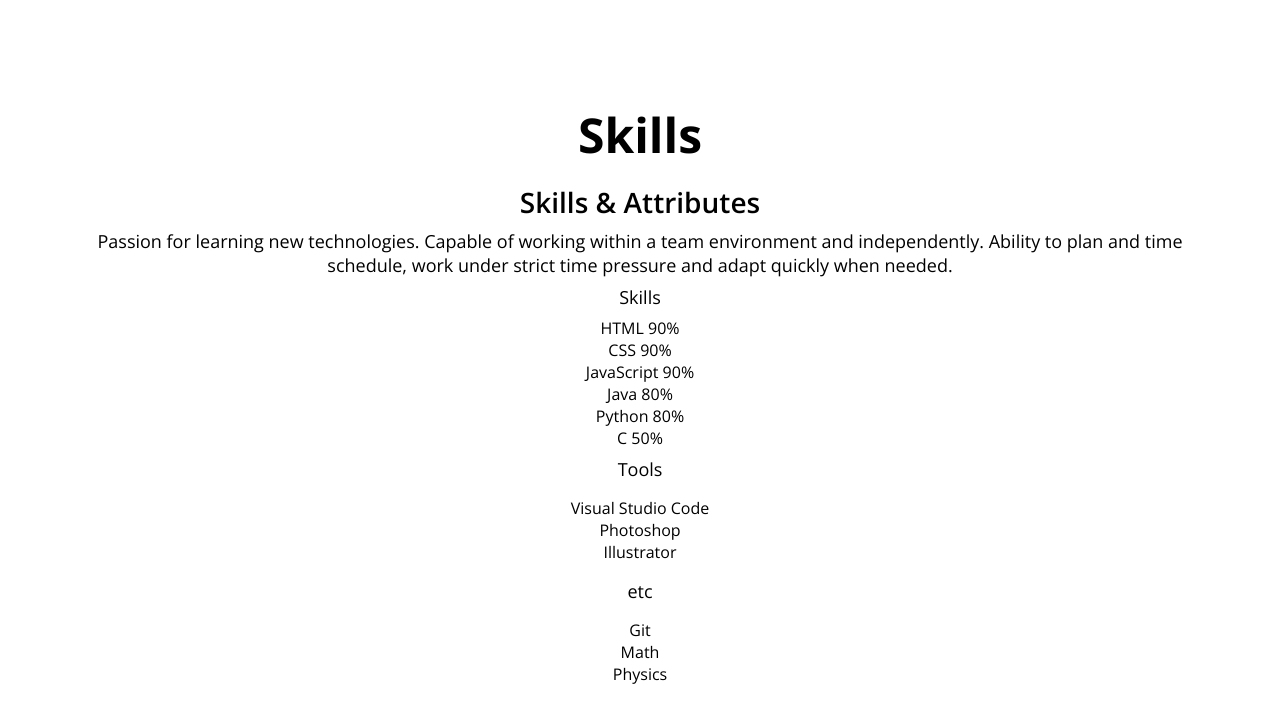
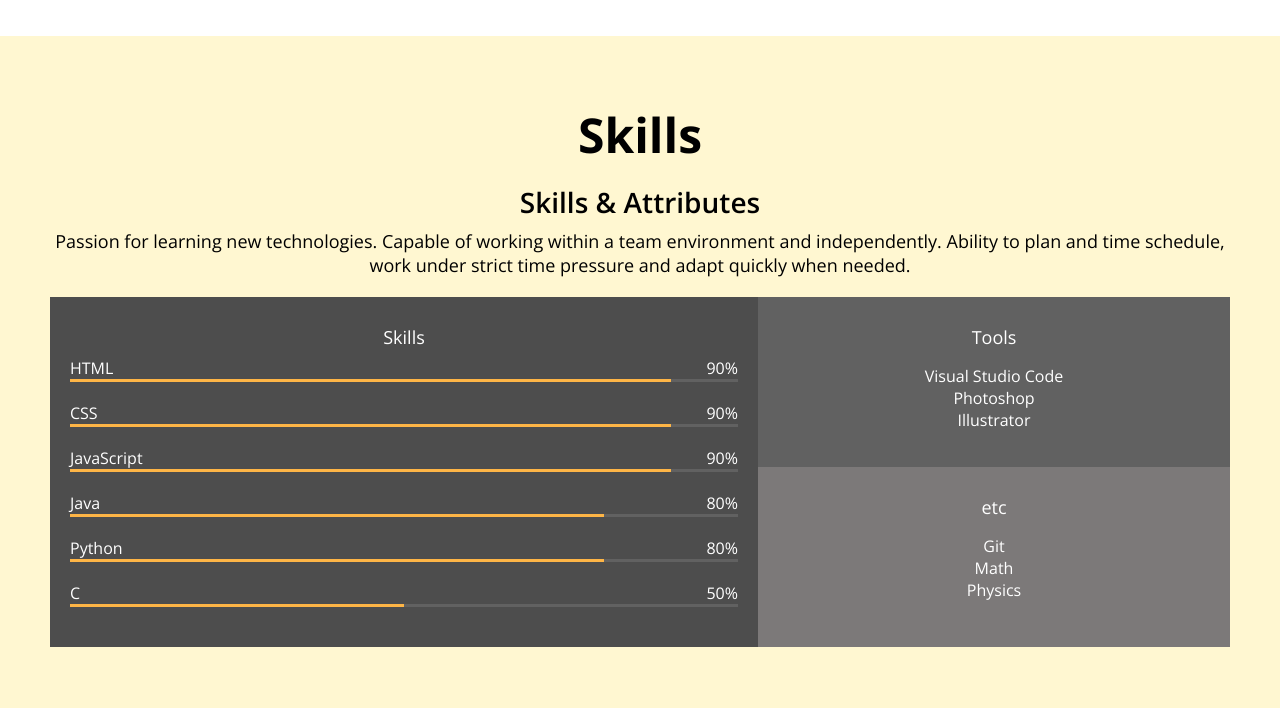
Before and after one commit to sy5072/portfolio, a plain HTML site: page index.html in a window 1280 px wide. Shown: the part 1512-2220 px from the top of the page. Drawn offline with nearby package versions, Linux system fonts and the light colour scheme.

Commit message:
CSS:Skills

```diff
--- a/index.html
+++ b/index.html
@@ -39,7 +39,7 @@
     </section>
 
     <!-- About -->
-    <section id="about" class="section">
+    <section id="about" class="section section__container">
         <h1>About me</h1>
         <p>I've been learning about programming for a half year. Even though I major in Mechanical System Design Engineering, have a passion for Front-end, Back-end and design.</p>
         <div class="about__major">
@@ -93,6 +93,7 @@
 
     <!-- Skills -->
     <section id="skills" class="section">
+        <div class="section__container">
             <h1>Skills</h1>
             <h2>Skills & Attributes</h2>
             <p>Passion for learning new technologies. Capable of working within a team environment and independently. Ability to plan and time schedule, work under strict time pressure and adapt quickly when needed.</p>
@@ -105,7 +106,7 @@
                             <span>90%</span>
                         </div>
                         <div class="skill__bar">
-                        <div class="skill__value"></div>
+                            <div class="skill__value" ></div>
                         </div>
                     </div>
                     <div class="skill">
@@ -132,7 +133,7 @@
                             <span>80%</span>
                         </div>
                         <div class="skill__bar">
-                        <div class="skill__value"></div>
+                            <div class="skill__value" style="width: 80%"></div>
                         </div>
                     </div>
                     <div class="skill">
@@ -141,7 +142,7 @@
                             <span>80%</span>
                         </div>
                         <div class="skill__bar">
-                        <div class="skill__value"></div>
+                            <div class="skill__value" style="width: 80%"></div>
                         </div>
                     </div>
                     <div class="skill">
@@ -150,7 +151,7 @@
                             <span>50%</span>
                         </div>
                         <div class="skill__bar">
-                        <div class="skill__value"></div>
+                            <div class="skill__value" style="width: 50%"></div>
                         </div>
                     </div>
                 </div>
@@ -170,6 +171,7 @@
                             <li><span>Math</span></li>
                             <li><span>Physics</span></li>
                         </ul>
+                    </div>
                 </div>
             </div>
         </div>
--- a/style.css
+++ b/style.css
@@ -159,6 +159,10 @@ p {
 .section {
   padding: 50px;
   text-align: center;
+  margin: auto;
+}
+
+.section__container {
   max-width: 1200px;
   margin: auto;
 }
@@ -227,3 +231,58 @@ p {
 .job__period {
   font-size: var(--font-micro);
 }
+
+#skills {
+  background-color: var(--color-yellow);
+}
+
+.skillset {
+  display: flex;
+  background-color: var(--color-light-grey);
+  color: var(--color-white);
+  margin: 20px 0;
+}
+
+.skillset__title {
+  color: var(--color-white);
+}
+
+.skillset__left {
+  flex-basis: 60%;
+  background-color: var(--color-dark-grey);
+  padding: 20px;
+}
+
+.skill {
+  margin-bottom: 20px;
+}
+
+.skill__description {
+  display: flex;
+  justify-content: space-between;
+}
+
+.skill__bar {
+  width: 100%;
+  height: 3px;
+  background-color: var(--color-grey);
+}
+
+.skill__value {
+  width: 90%;
+  height: 3px;
+  background-color: var(--color-orange);
+}
+
+.skillset__right {
+  flex-basis: 40%;
+}
+
+.tools {
+  background-color: var(--color-grey);
+}
+
+.tools,
+.etc {
+  padding: 20px;
+}
```
Lines whose indentation alone changed are shown as unchanged.
